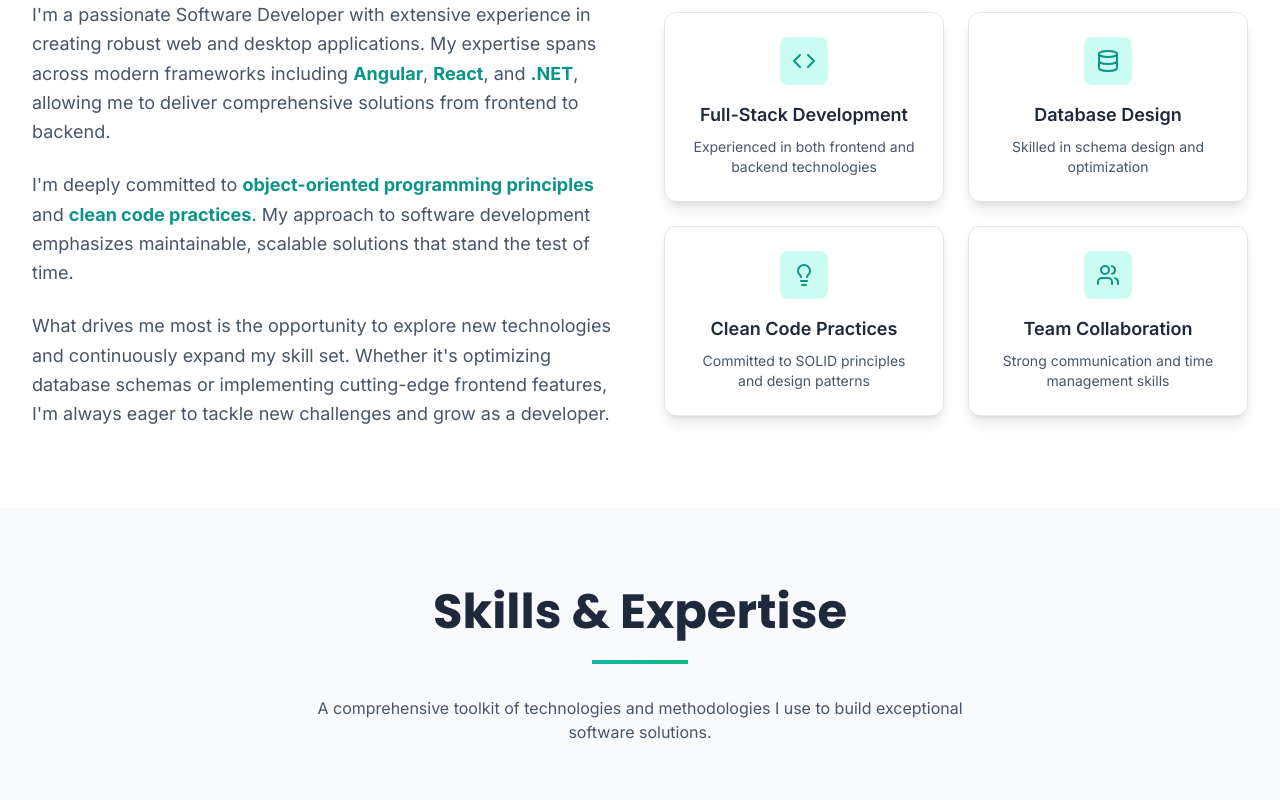
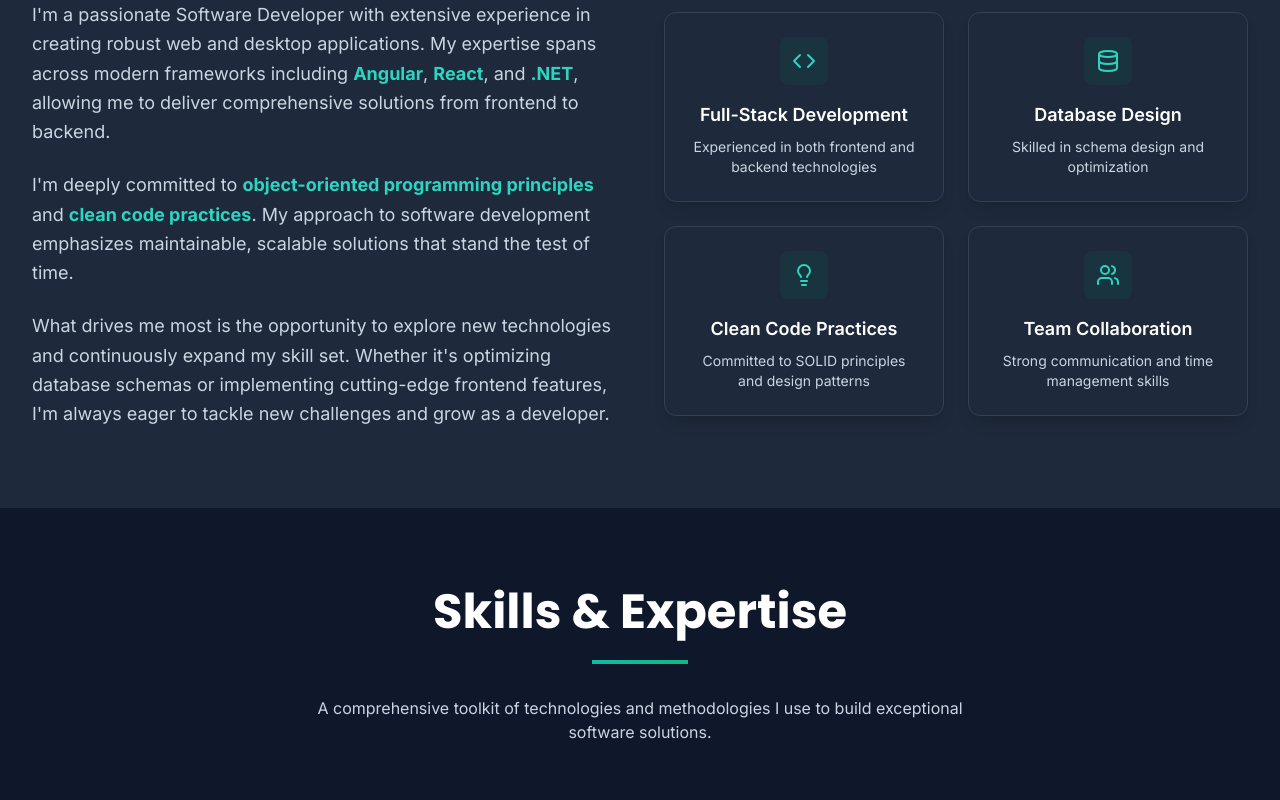
Before and after one commit to osamaabukhaber/osama-saad-portfolio, a React (Vite) app: page / in a window 1280 px wide. Shown: the part 1020-1820 px from the top of the page. Built offline with nearby package versions, Linux system fonts and the light colour scheme; the HTML template or start-up script is replaced by a standard one.

Commit message:
fix  projects links

```diff
--- a/src/App.jsx
+++ b/src/App.jsx
@@ -10,13 +10,21 @@
 import Footer from './components/Footer';
 
 function App() {
-  const [darkMode, setDarkMode] = useState(false);
+  const [darkMode, setDarkMode] = useState(true);
 
   useEffect(() => {
-    const isDark = localStorage.getItem('darkMode') === 'true';
-    setDarkMode(isDark);
-    if (isDark) {
+    const isDark = localStorage.getItem('darkMode');
+    if (isDark === null) {
+      //  default set  dark mode
+      setDarkMode(true);
       document.documentElement.classList.add('dark');
+    } else {
+      setDarkMode(isDark === 'true');
+      if (isDark === 'true') {
+        document.documentElement.classList.add('dark');
+      } else {
+        document.documentElement.classList.remove('dark');
+      }
     }
   }, []);
 
--- a/src/components/Projects.jsx
+++ b/src/components/Projects.jsx
@@ -1,44 +1,83 @@
 import React from 'react';
 import { motion } from 'framer-motion';
-import { ExternalLink, Github, Database, Smartphone, Monitor, FileText } from 'lucide-react';
+import { ExternalLink, Github, Monitor } from 'lucide-react';
 
 const Projects = () => {
   const projects = [
     {
-      title: "Food Purveyance Development System (PDDS)",
-      description: "A fully automated system for managing food commodity disbursement with comprehensive tracking and reporting capabilities.",
-      technologies: ["PHP", "Flutter", "MySQL", "HTML5", "CSS", "JavaScript"],
-      icon: <Database size={24} />,
-      type: "Full-Stack Web & Mobile Application",
-      features: ["Automated disbursement tracking", "Real-time reporting", "Mobile companion app", "Admin dashboard"],
-      gradient: "from-teal-500 to-emerald-500"
+      title: "Herafy",
+      description: "A fullstack platform connecting craftsmen with clients through listings, advanced search, and real-time messaging.",
+      technologies: ["MongoDB", "Express.js", "Angular", "React.js", "Node.js", "JWT"],
+      icon: <Monitor size={24} />,
+      type: "Fullstack Web Application",
+      features: ["Secure authentication", "Role-based access", "Service listings", "Real-time chat", "CI/CD & API docs"],
+      gradient: "from-teal-500 to-emerald-500",
+      demo: "https://Herafy//",
+      github: "https://github.com/osamaabukhaber/Herafy"
     },
     {
-      title: "Missing Children Web Application",
-      description: "A compassionate web application designed to help families find missing children through community collaboration and data management.",
+      title: "Eqamaa",
+      description: "Desktop app for managing expatriate residencies, payment tracking, and report generation for a Saudi agency.",
       technologies: ["C#", "ASP.NET", "SQL Server"],
-      icon: <ExternalLink size={24} />,
-      type: "Web Application",
-      features: ["Family registration system", "Search functionality", "Community reporting", "Data security compliance"],
-      gradient: "from-emerald-500 to-teal-500"
+      icon: <Monitor size={24} />,
+      type: "Desktop Application | Not Open Source",
+      features: ["Residency tracking", "Payment alerts", "Client reports", "Office management"],
+      gradient: "from-emerald-500 to-teal-500",
+      // demo: "Not Open Source",
+      github: "https://github.com/osamaabukhaber/EqamaaApp"
+    },
+    // {
+    //   title: "My Portfolio",
+    //   description: "Personal portfolio website showcasing my professional profile, featured projects, and contact info.",
+    //   technologies: ["React", "Tailwind CSS", "React Router DOM"],
+    //   icon: <ExternalLink size={24} />,
+    //   type: "Frontend Web Application",
+    //   features: ["Project showcase", "Responsive design", "Contact form", "Deployed on Netlify"],
+    //   gradient: "from-teal-600 to-emerald-600"
+    // },
+    {
+      title: "Food Purveyance Development System",
+      description: "Automated system for managing disbursement of food commodities, used to solve a real-world societal issue.",
+      technologies: ["PHP", "Flutter", "MySQL", "HTML5", "CSS3", "JavaScript"],
+      icon: <Monitor size={24} />,
+      type: "Fullstack Web & Mobile Application",
+      features: ["Automated disbursement", "Mobile companion app", "Admin dashboard", "Reporting tools"],
+      gradient: "from-emerald-600 to-teal-600",
+      demo: "https://movies4u.vercel.app",
+      github: "https://github.com/your-username/movies4u"
     },
     {
-      title: "Airline Ticket Reserving System",
-      description: "A comprehensive desktop application for travel agencies to efficiently manage ticket bookings and customer information.",
-      technologies: ["Java", "MySQL"],
+      title: "Movies4U",
+      description: "Responsive movie browsing web app using TMDB API with trending, popular, and top-rated movies.",
+      technologies: ["ReactJS", "TMDB API", "Tailwind CSS", "Axios"],
       icon: <Monitor size={24} />,
-      type: "Desktop Application",
-      features: ["Ticket booking system", "Customer management", "Payment processing", "Inventory tracking"],
-      gradient: "from-teal-600 to-emerald-600"
+      type: "Frontend Web Application",
+      features: ["API integration", "Movie details", "Responsive UI", "Deployed on Vercel"],
+      gradient: "from-teal-500 to-emerald-500",
+      demo: "https://movies4u.vercel.app",
+      github: "https://github.com/your-username/movies4u"
     },
     {
-      title: "Airline Management System SRS",
-      description: "Comprehensive Software Requirements Specification document for an airline company's management system.",
-      technologies: ["Requirements Analysis", "System Design", "Documentation"],
-      icon: <FileText size={24} />,
-      type: "System Analysis & Documentation",
-      features: ["Functional requirements", "Non-functional requirements", "Use case diagrams", "System architecture"],
-      gradient: "from-emerald-600 to-teal-600"
+      title: "NextLearn",
+      description: "Interactive eLearning platform with video lessons, progress tracking, and quizzes.",
+      technologies: ["JavaScript", "HTML5", "CSS3"],
+      icon: <Monitor size={24} />,
+      type: "Educational Web App",
+      features: ["Video lessons", "Progress tracking", "Quizzes", "Deployed on Netlify"],
+      gradient: "from-emerald-500 to-teal-500",
+      demo: "https://next-learn-iti.vercel.app",
+      github: "https://github.com/osamaabukhaber/NextLearn"
+    },
+    {
+      title: "CRUD JS App",
+      description: "Simple CRUD web app for managing data in local storage.",
+      technologies: ["JavaScript", "HTML5", "CSS3"],
+      icon: <Monitor size={24} />,
+      type: "Mini Project",
+      features: ["Create, Read, Update, Delete", "LocalStorage", "Lightweight UI"],
+      gradient: "from-teal-600 to-emerald-600",
+      demo: "https://crud-web-app-js.netlify.app/",
+      github: "https://github.com/osamaabukhaber/CRUD-JS"
     }
   ];
 
@@ -111,25 +150,38 @@
                   </span>
                 ))}
               </div>
-
 <div className="flex gap-3">
-                <motion.button
+  {project.demo && (
+    <motion.a
+      href={project.demo}
+      target="_blank"
+      // rel="noopener noreferrer"
       whileHover={{ scale: 1.05 }}
       whileTap={{ scale: 0.95 }}
       className="flex items-center gap-2 px-4 py-2 bg-gradient-to-r from-teal-600 to-teal-500 text-white rounded-lg hover:from-teal-700 hover:to-teal-600 transition-all duration-300 text-sm font-medium"
     >
       <ExternalLink size={16} />
-                  View Details
-                </motion.button>
-                <motion.button
+      View Demo
+    </motion.a>
+  )}
+
+  {project.github && (
+    <motion.a
+      href={project.github}
+      target="_blank"
+      rel="noopener noreferrer"
       whileHover={{ scale: 1.05 }}
       whileTap={{ scale: 0.95 }}
       className="flex items-center gap-2 px-4 py-2 border border-teal-600 text-teal-600 dark:text-teal-400 dark:border-teal-400 rounded-lg hover:bg-teal-600 hover:text-white dark:hover:bg-teal-400 dark:hover:text-slate-900 transition-all duration-300 text-sm font-medium"
     >
       <Github size={16} />
-                  Source
-                </motion.button>
+      Github
+    </motion.a>
+  )}
 </div>
+
+
+
             </motion.div>
           ))}
         </div>
```
Lines whose indentation alone changed are shown as unchanged.
